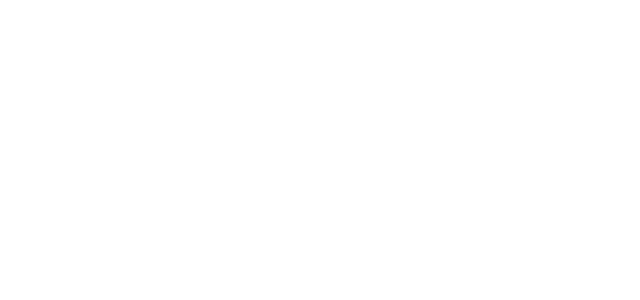
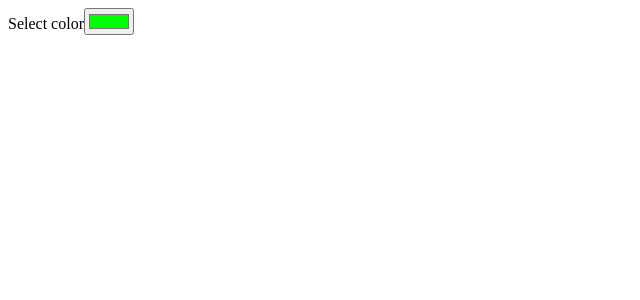
Before and after one commit to haingocvu/LearnHtml2022, a React (Create React App) app: page /colors in a window 1280 px wide. Before the commit this address had no page. Shown: the top 300 px of the page, without its empty margins (0-640 px from the left). Built offline with nearby package versions, Linux system fonts and the light colour scheme.

Commit message:
color input

```diff
--- a/src/components/App.js
+++ b/src/components/App.js
@@ -15,6 +15,7 @@
 import Radio from 'src/pages/radio/Radio';
 import Checkbox from 'src/pages/checkbox/Checkbox';
 import Select from 'src/pages/select/Select';
+import Colors from 'src/pages/colors/Colors';
 
 function App() {
   return (
@@ -32,6 +33,7 @@
         <Route path="/radio" element={<Radio />} />
         <Route path="/checkbox" element={<Checkbox />} />
         <Route path="/select" element={<Select />} />
+        <Route path="colors" element={<Colors />} />
       </Routes>
     </Router>
   );
--- /dev/null
+++ b/src/pages/colors/Colors.jsx
@@ -0,0 +1,21 @@
+import React from 'react';
+
+function Colors() {
+  const colorChangedHandler = (e) => {
+    console.log(`you select: ${e?.target?.value}`);
+  };
+  return (
+    <div>
+      <label htmlFor="fav_color">Select color</label>
+      <input
+        type="color"
+        id="fav_color"
+        name="fav_color"
+        defaultValue="#00ff00"
+        onChange={colorChangedHandler}
+      />
+    </div>
+  );
+}
+
+export default Colors;
```
